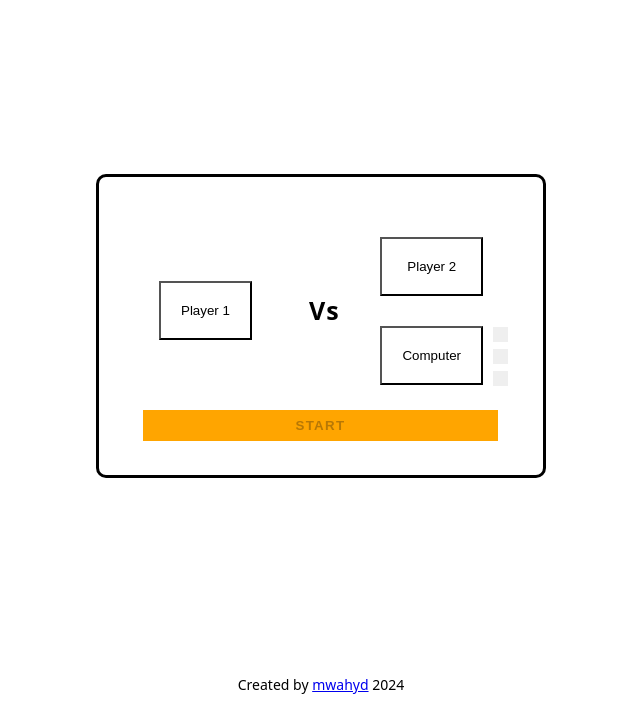
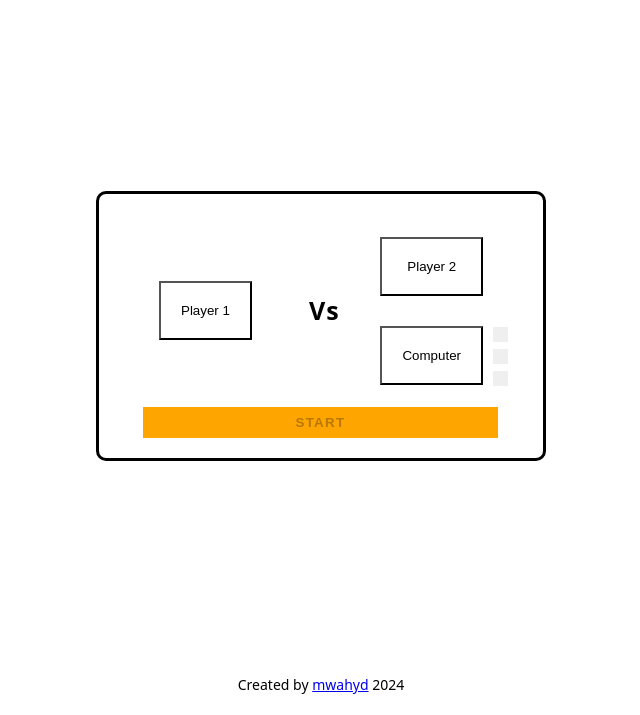
Before and after one commit to mwahyd/TOP-projects, a plain HTML site: page 091-tic-tac-toe/index.html in a window 1280 px wide. Shown: the part 85-800 px from the top of the page, without its empty margins (319-959 px from the left). Drawn offline with Linux system fonts and the light colour scheme.

Commit message:
fix game screen bug

```diff
--- a/091-tic-tac-toe/style.css
+++ b/091-tic-tac-toe/style.css
@@ -47,7 +47,7 @@ footer {
   border: 3px solid black;
   border-radius: 1rem;
   width: 450px;
-  min-height: 270px;
+  height: 270px;
   margin: 5rem auto;
   padding: 6rem;
 
@@ -130,7 +130,7 @@ button.difficulty:nth-of-type(3).select {
 
 .start {
   position: absolute;
-  top: 23.3rem;
+  top: 21.3rem;
   right: 4.5rem;
   padding: 0.8rem;
   text-transform: uppercase;
```
